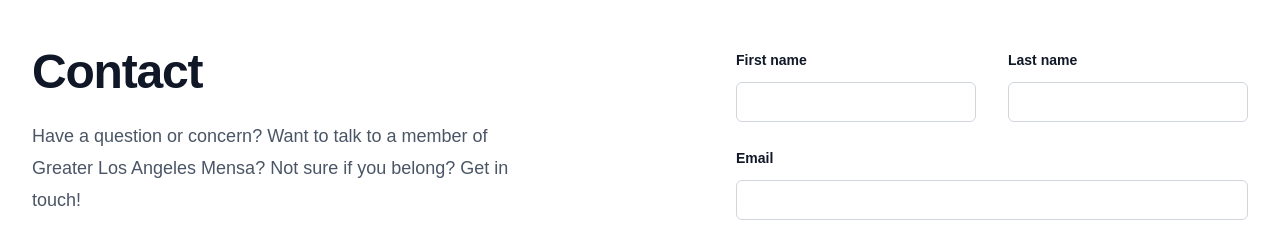
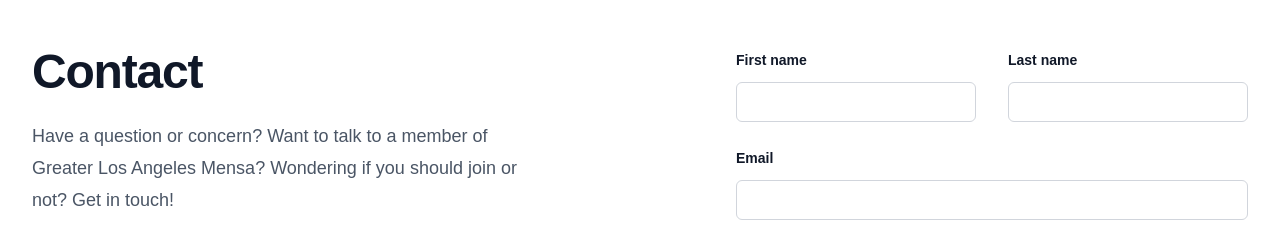
Before and after one commit to anreyw/glaam-web, a Next.js app: page / in a window 1280 px wide. Shown: the part 2600-2848 px from the top of the page. Built offline with nearby package versions, Linux system fonts and the light colour scheme; a web font is replaced by a local one.

Commit message:
Improve text content of Contact component

```diff
--- a/src/components/Contact.tsx
+++ b/src/components/Contact.tsx
@@ -11,7 +11,8 @@
             </h2>
             <p className="mt-6 text-lg/8 text-gray-600 dark:text-gray-400">
               Have a question or concern? Want to talk to a member of Greater
-              Los Angeles Mensa? Not sure if you belong? Get in touch!
+              Los Angeles Mensa? Wondering if you should join or not? Get in
+              touch!
             </p>
             <dl className="mt-10 space-y-4 text-base/7 text-gray-600 dark:text-gray-300">
               <div className="flex gap-x-4">
```
